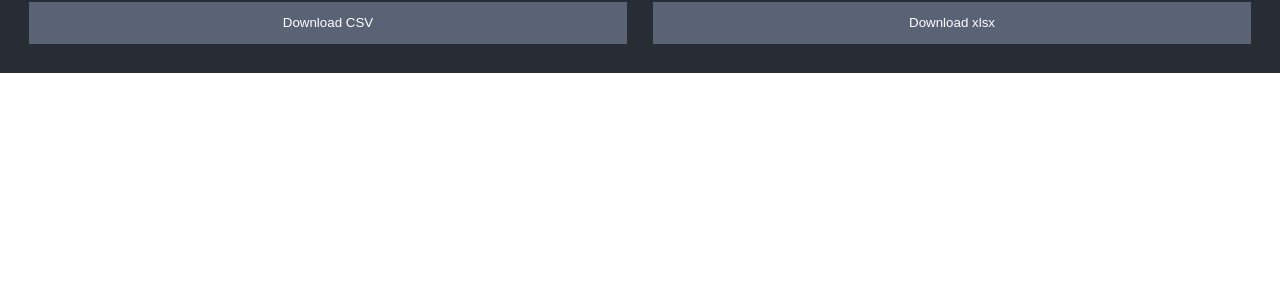
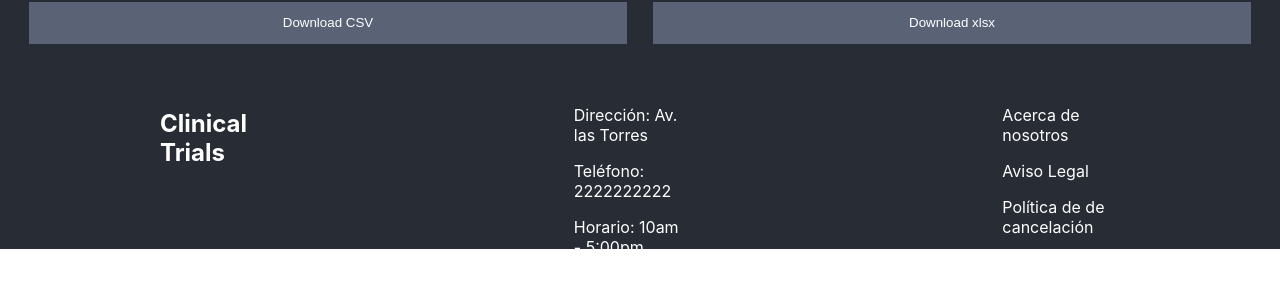
Before and after one commit to Texhnolyze47/front-Aztrazeneca, a React (Create React App) app: page / in a window 1280 px wide. Shown: the part 305-592 px from the top of the page. Built offline with nearby package versions, Linux system fonts and the light colour scheme; no server answers.

Commit message:
add: footer

```diff
--- a/src/App.jsx
+++ b/src/App.jsx
@@ -2,6 +2,7 @@ import Navigation from './components/Navigation'
 import Cabecero from "./components/cabecero";
 import Table from "./components/table";
 import SectionButton from './components/sectionbutton';
+import Footer from './components/footer';
 
 
 
@@ -13,6 +14,7 @@ export default function App(){
             <Navigation />
             <Table />
             <SectionButton />
+            <Footer />
 
         </div>
 
```
